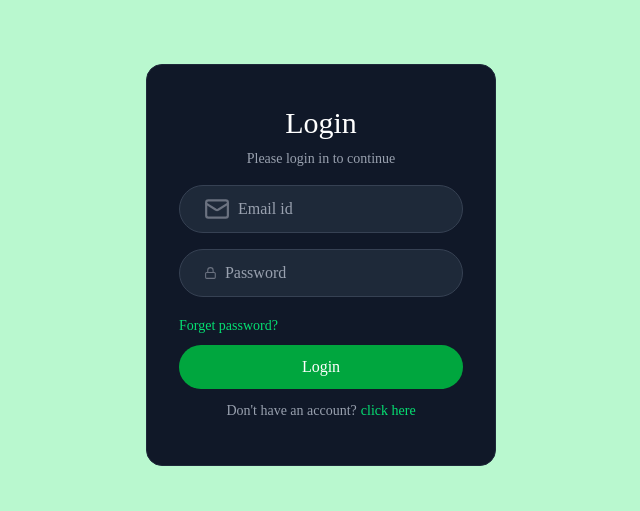
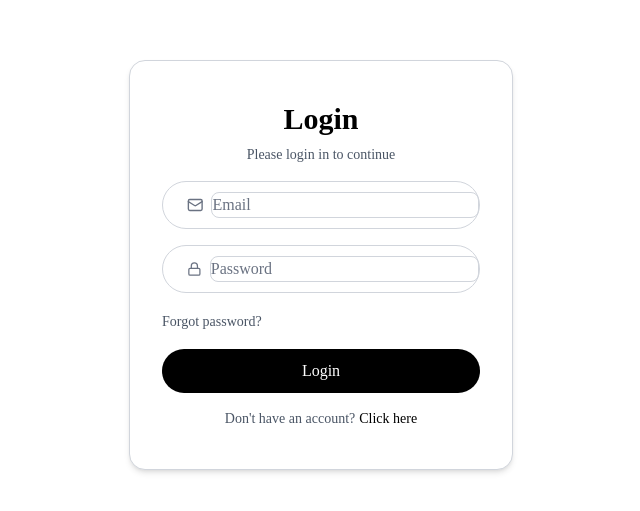
Before and after one commit to konchadavyshnavi/Resume-Builder, a React (Vite) app in the folder client/: page /login in a window 1280 px wide. Shown: the part 135-646 px from the top of the page, without its empty margins (319-959 px from the left). Built offline with nearby package versions, Linux system fonts and the light colour scheme.

Commit message:
Refactor Login component for improved styling

```diff
--- a/client/src/pages/Login.jsx
+++ b/client/src/pages/Login.jsx
@@ -37,51 +37,92 @@ const {data}=await api.post(`/api/users/${state}`,formData)
         setFormData(prev => ({ ...prev, [name]: value }))
     }
   return (
-    <div className="flex items-center justify-center min-h-screen bg-green-200 px-4">
+   <div className="flex items-center justify-center min-h-screen bg-white px-4">
   <form
     onSubmit={handleSubmit}
-            className="sm:w-87.5 w-full text-center bg-gray-900 border border-gray-800 rounded-2xl px-8">
-            <h1 className="text-white text-3xl mt-10 font-medium">
+    className="sm:w-96 w-full text-center bg-white border border-gray-300 rounded-2xl px-8 shadow-md"
+  >
+    <h1 className="text-black text-3xl mt-10 font-semibold">
       {state === "login" ? "Login" : "Sign up"}
     </h1>
 
-            <p className="text-gray-400 text-sm mt-2">Please {state} in to continue</p>
+    <p className="text-gray-600 text-sm mt-2">
+      Please {state} in to continue
+    </p>
 
     {state !== "login" && (
-                <div className="flex items-center mt-6 w-full bg-gray-800 border border-gray-700 h-12 rounded-full overflow-hidden pl-6 gap-2 ">
-                    <User2Icon size={16} color="#6B7280"/>
-                    <input type="text" name="name" placeholder="Name" className="w-full bg-transparent text-white placeholder-gray-400 border-none outline-none "
-                    value={formData.name} onChange={handleChange} required />
+      <div className="flex items-center mt-6 w-full bg-white border border-gray-300 h-12 rounded-full pl-6 gap-2">
+        <User2Icon size={16} className="text-gray-500" />
+        <input
+          type="text"
+          name="name"
+          placeholder="Name"
+          className="w-full bg-transparent text-black placeholder-gray-500 outline-none"
+          value={formData.name}
+          onChange={handleChange}
+          required
+        />
       </div>
     )}
 
-            <div className="flex items-center w-full mt-4 bg-gray-800 border border-gray-700 h-12 rounded-full overflow-hidden pl-6 gap-2 ">
-               <Mail size={30} color="#6B7280"/>
-                <input type="email" name="email" placeholder="Email id" className="w-full bg-transparent text-white placeholder-gray-400 border-none
-                outline-none " value={formData.email} onChange={handleChange} required />
+    <div className="flex items-center w-full mt-4 bg-white border border-gray-300 h-12 rounded-full pl-6 gap-2">
+      <Mail size={18} className="text-gray-500" />
+      <input
+        type="email"
+        name="email"
+        placeholder="Email"
+        className="w-full bg-transparent text-black placeholder-gray-500 outline-none"
+        value={formData.email}
+        onChange={handleChange}
+        required
+      />
     </div>
 
-            <div className=" flex items-center mt-4 w-full bg-gray-800 border border-gray-700 h-12 rounded-full overflow-hidden pl-6 gap-2 ">
-                <Lock size={14} color="#6B7280"/>
-                <input type="password" name="password" placeholder="Password" className="w-full bg-transparent text-white placeholder-gray-400 border-none outline-none" value={formData.password} onChange={handleChange} required />
+    <div className="flex items-center mt-4 w-full bg-white border border-gray-300 h-12 rounded-full pl-6 gap-2">
+      <Lock size={16} className="text-gray-500" />
+      <input
+        type="password"
+        name="password"
+        placeholder="Password"
+        className="w-full bg-transparent text-black placeholder-gray-500 outline-none"
+        value={formData.password}
+        onChange={handleChange}
+        required
+      />
     </div>
 
     <div className="mt-4 text-left">
-                <button className="text-sm text-green-400 hover:underline">
-                    Forget password?
+      <button
+        type="button"
+        className="text-sm text-gray-600 hover:underline"
+      >
+        Forgot password?
       </button>
     </div>
 
-            <button type="submit" onSubmit={handleSubmit} className="mt-2 w-full h-11 rounded-full text-white bg-green-600 hover:bg-green-500 transition " >
+    <button
+      type="submit"
+      className="mt-4 w-full h-11 rounded-full text-white bg-black hover:bg-gray-800 transition"
+    >
       {state === "login" ? "Login" : "Sign up"}
     </button>
 
-            <p onClick={() => setState(prev => prev === "login" ? "register" : "login") } className="text-gray-400 text-sm mt-3 mb-11 cursor-pointer" >
-                {state === "login" ? "Don't have an account?" : "Already have an account?"}
-                <span className="text-green-400 hover:underline ml-1">click here</span>
+    <p
+      onClick={() =>
+        setState(prev => (prev === "login" ? "register" : "login"))
+      }
+      className="text-gray-600 text-sm mt-4 mb-10 cursor-pointer"
+    >
+      {state === "login"
+        ? "Don't have an account?"
+        : "Already have an account?"}
+      <span className="text-black font-medium hover:underline ml-1">
+        Click here
+      </span>
     </p>
   </form>
 </div>
+
   )
 }
 
```
Lines whose indentation alone changed are shown as unchanged.
